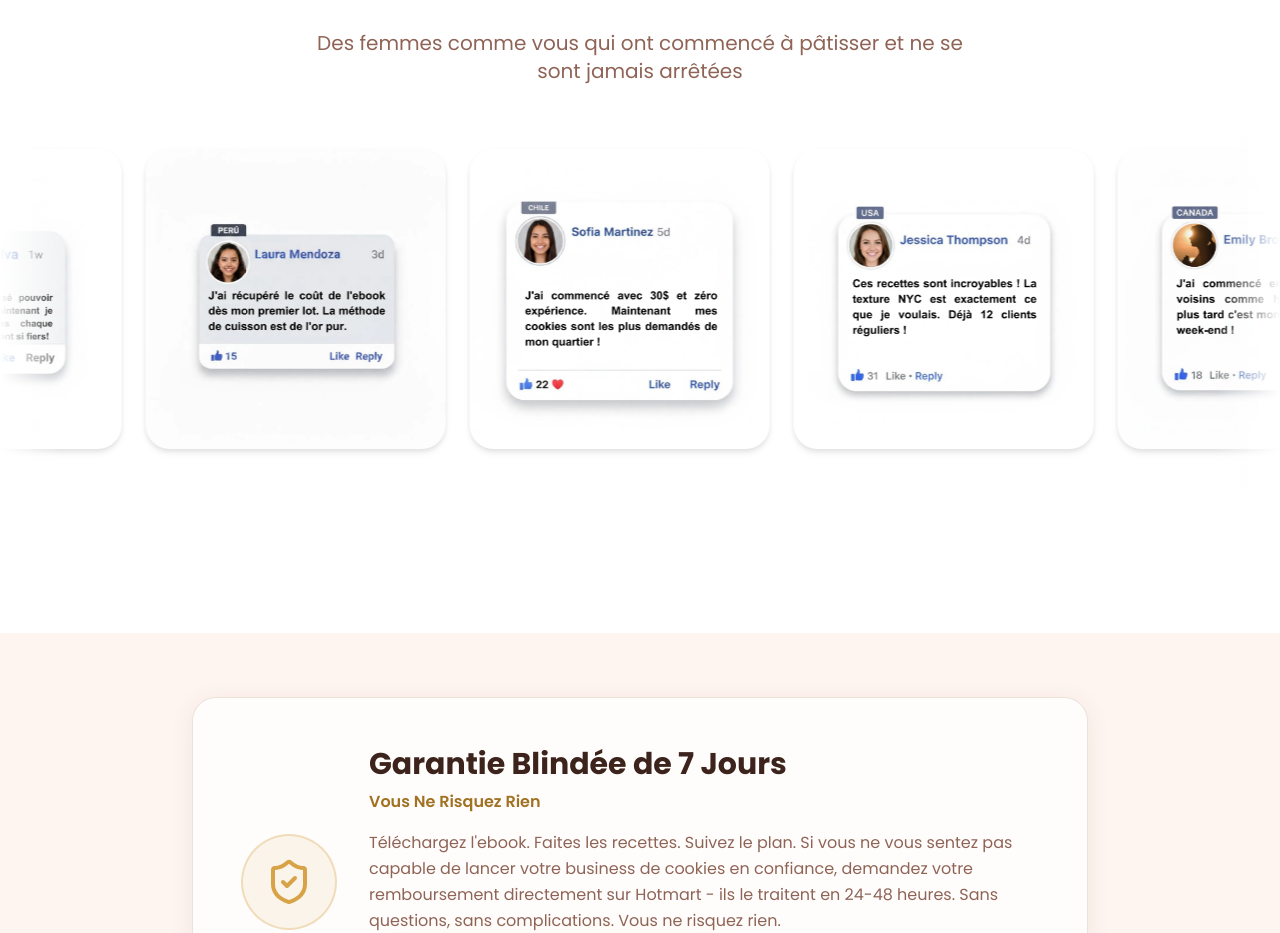
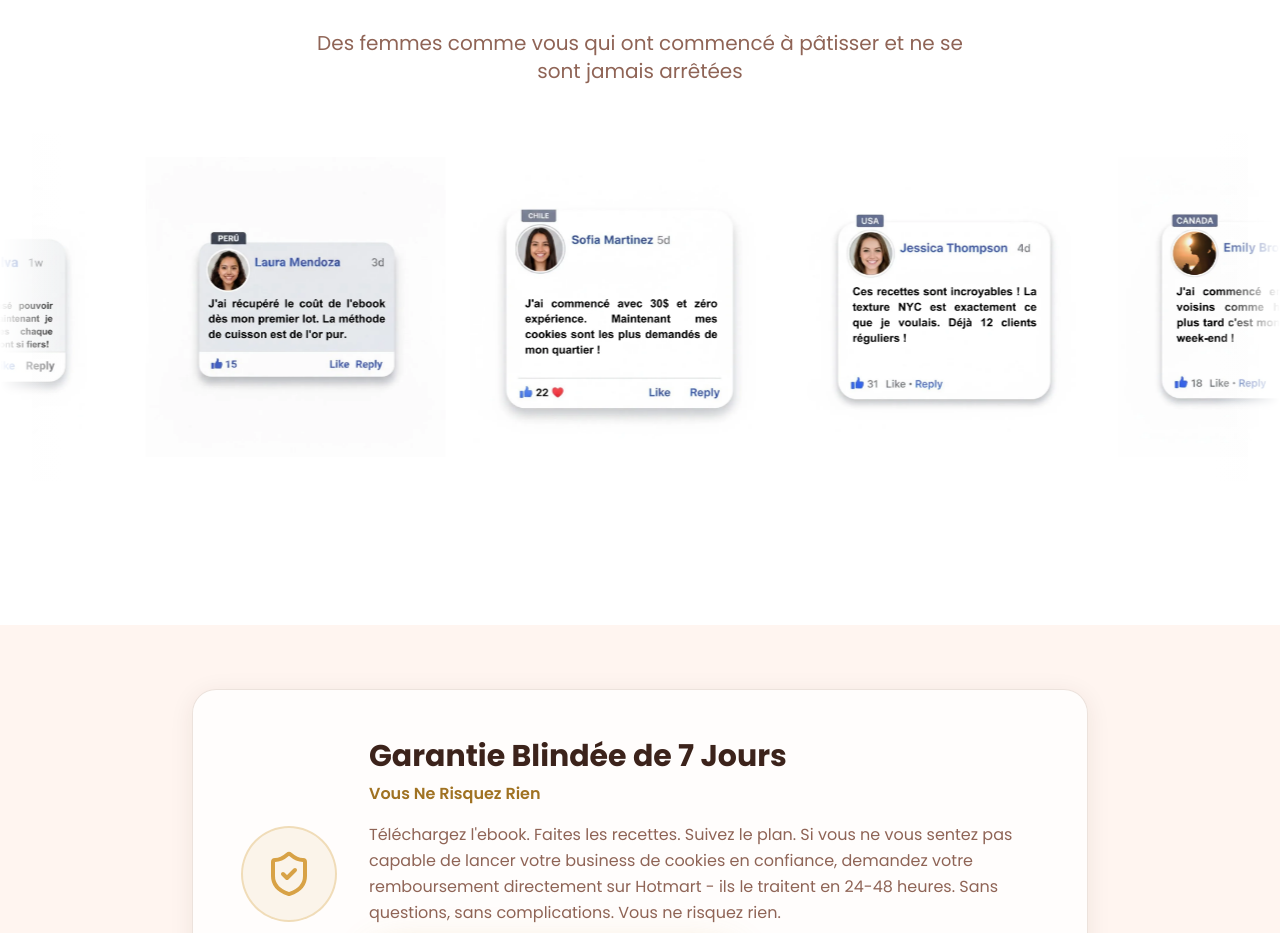
Before and after one commit to SomewhatTechy/NY-Cookie-Ebook-Sales-Page-EU, a React (Vite) app: page / in a window 1280 px wide. Shown: the part 8905-9838 px from the top of the page. Built offline with nearby package versions, Linux system fonts and the light colour scheme; the HTML template or start-up script is replaced by a standard one.

Commit message:
Fix card clipping: use overflow-x:clip instead of overflow-hidden

```diff
--- a/src/components/TestimonialsSection.tsx
+++ b/src/components/TestimonialsSection.tsx
@@ -48,7 +48,7 @@ const TestimonialsSection = () => {
       </div>
 
       {/* Full-width carousel overflow container */}
-      <div className="relative overflow-hidden pt-4 pb-10">
+      <div className="relative [overflow-x:clip] overflow-y-visible py-6">
         {/* Fade edges */}
         <div className="pointer-events-none absolute inset-y-0 left-0 z-10 w-16 bg-gradient-to-r from-card to-transparent" />
         <div className="pointer-events-none absolute inset-y-0 right-0 z-10 w-16 bg-gradient-to-l from-card to-transparent" />
@@ -72,7 +72,7 @@ const TestimonialsSection = () => {
                 height={1024}
                 loading={index < 9 ? "eager" : "lazy"}
                 decoding="async"
-                className="w-full h-auto rounded-2xl drop-shadow-md"
+                className="w-full h-auto"
               />
             </div>
           ))}
```
